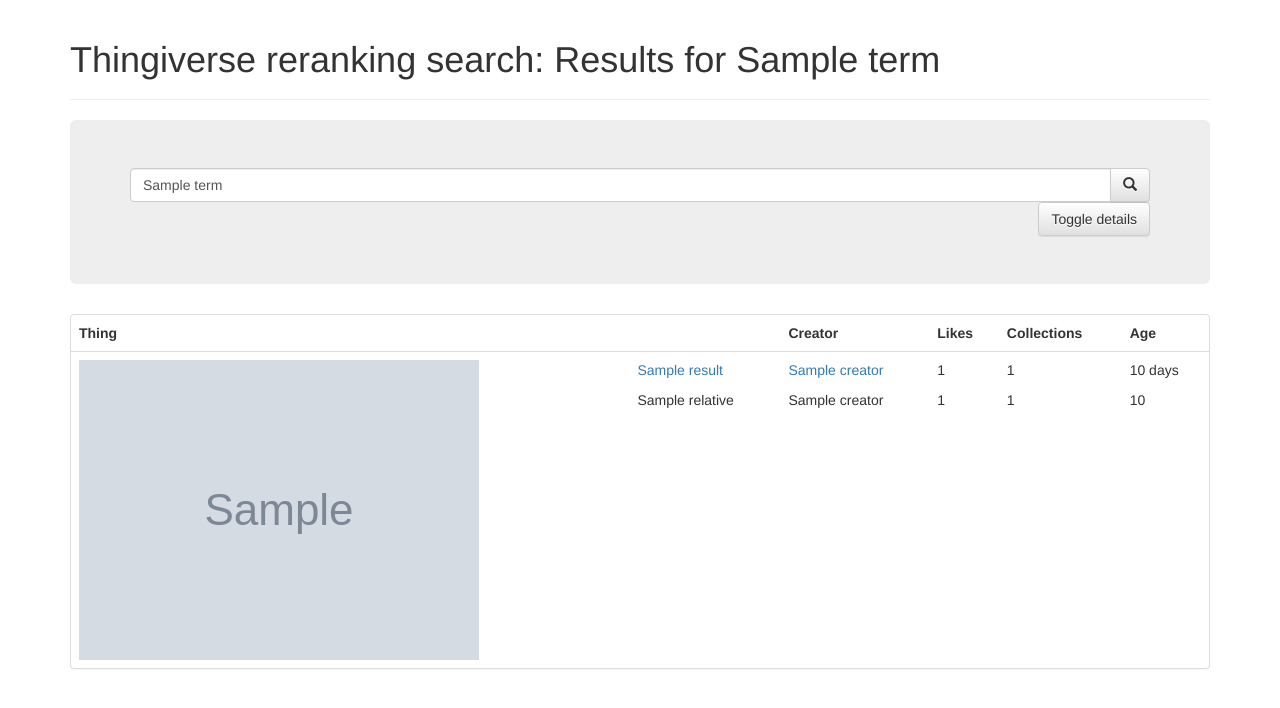
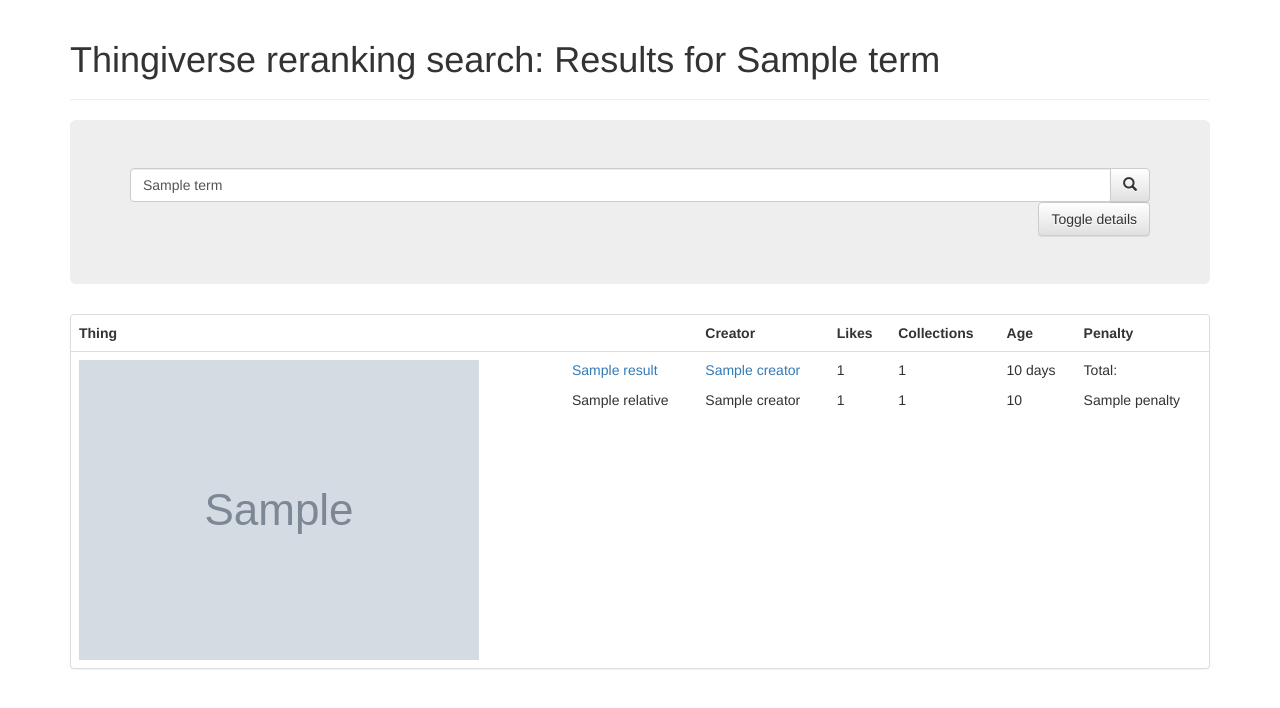
Before and after one commit to hroncok/thingiverse_reranking, a Django app: template thingiverse_reranking/templates/index.html in a window 1280 px wide. Shown: the top 708 px of the page. Run offline with Django 3.2, Linux system fonts and the light colour scheme; the template is opened without the code that fills it: most values are stand-ins (such as "Sample title", 1, 10 or a date in 2020); grey boxes marked "Sample" are stand-in pictures; some libraries are stand-ins or nearby versions.

Commit message:
Sort results by total penalty

```diff
--- a/thingiverse_reranking/templates/index.html
+++ b/thingiverse_reranking/templates/index.html
@@ -66,6 +66,7 @@
       <th>Likes</th>
       <th>Collections</th>
       <th>Age</th>
+      <th>Penalty</th>
     </tr>
   {% for result in results %}
     <tr>
@@ -75,6 +76,7 @@
       <td><p>{{ result.detail.like_count }}</p><p>{{ result.relative.like_count }}</p></td>
       <td><p>{{ result.detail.collect_count }}</p><p>{{ result.relative.collect_count }}</p></td>
       <td><p>{{ result.detail.age }} days</p><p>{{ result.relative.age }}</p></td>
+      <td><p>Total:</p><p>{{ result.penalty }}</p></td>
     </tr>
   {% empty %}
     <tr><td>No results found. Maybe try to search for something else.</td><tr>
--- a/thingiverse_reranking/views.py
+++ b/thingiverse_reranking/views.py
@@ -84,10 +84,13 @@
 
         # Normalize calculated values and return delta from the given ones
         for result in results:
+            result['penalty'] = 0.0
             for feature in maxs:
                 rel = normalize(result['absolute'][feature], mins[feature], maxs[feature], weights[feature])
                 result['relative'][feature] = abs(normalized[feature]-rel)
+                result['penalty'] += result['relative'][feature]
 
+        results = sorted(results, key=lambda k: k['penalty'])
     else:
         term = ""
         results = []
```
